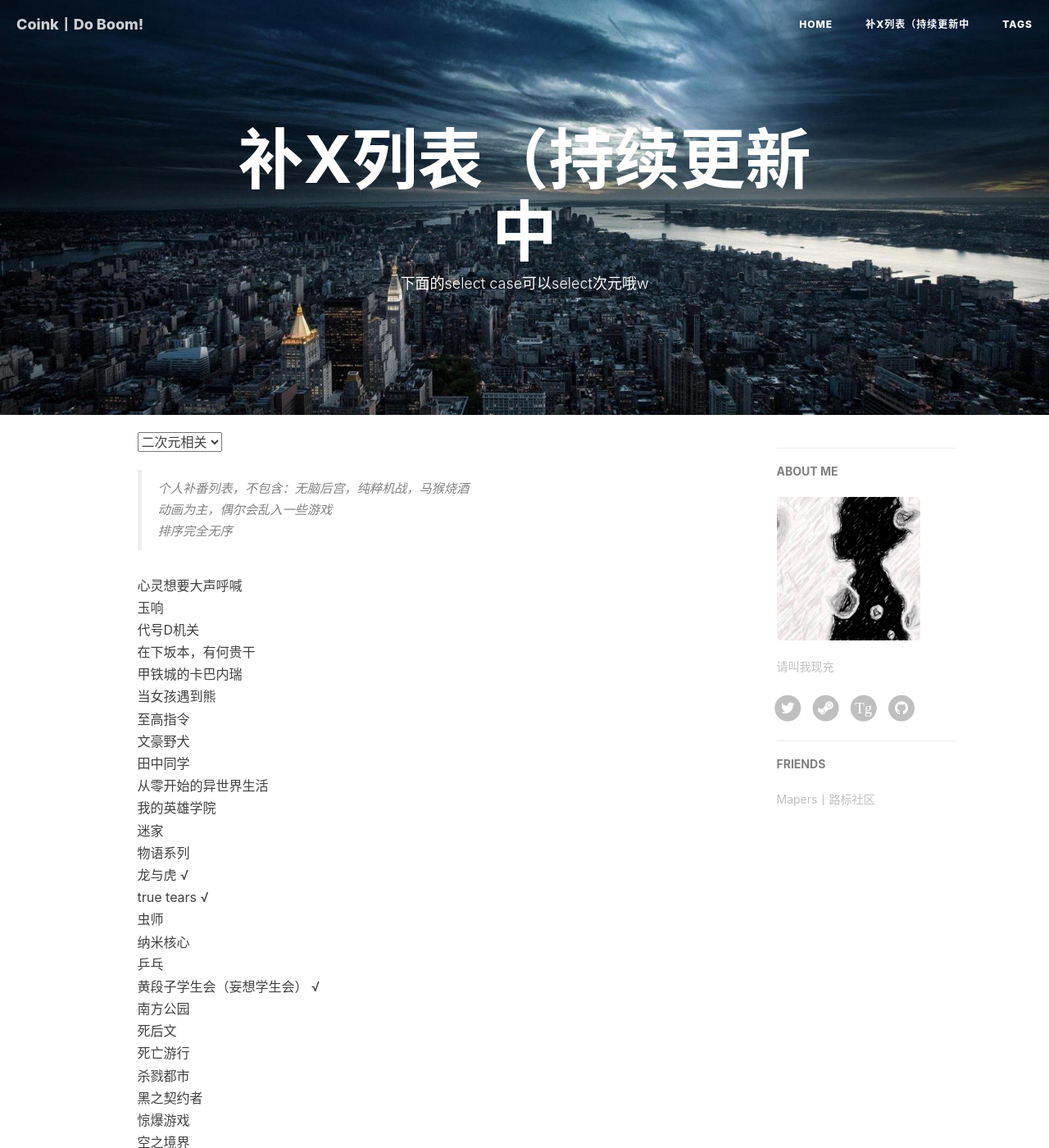
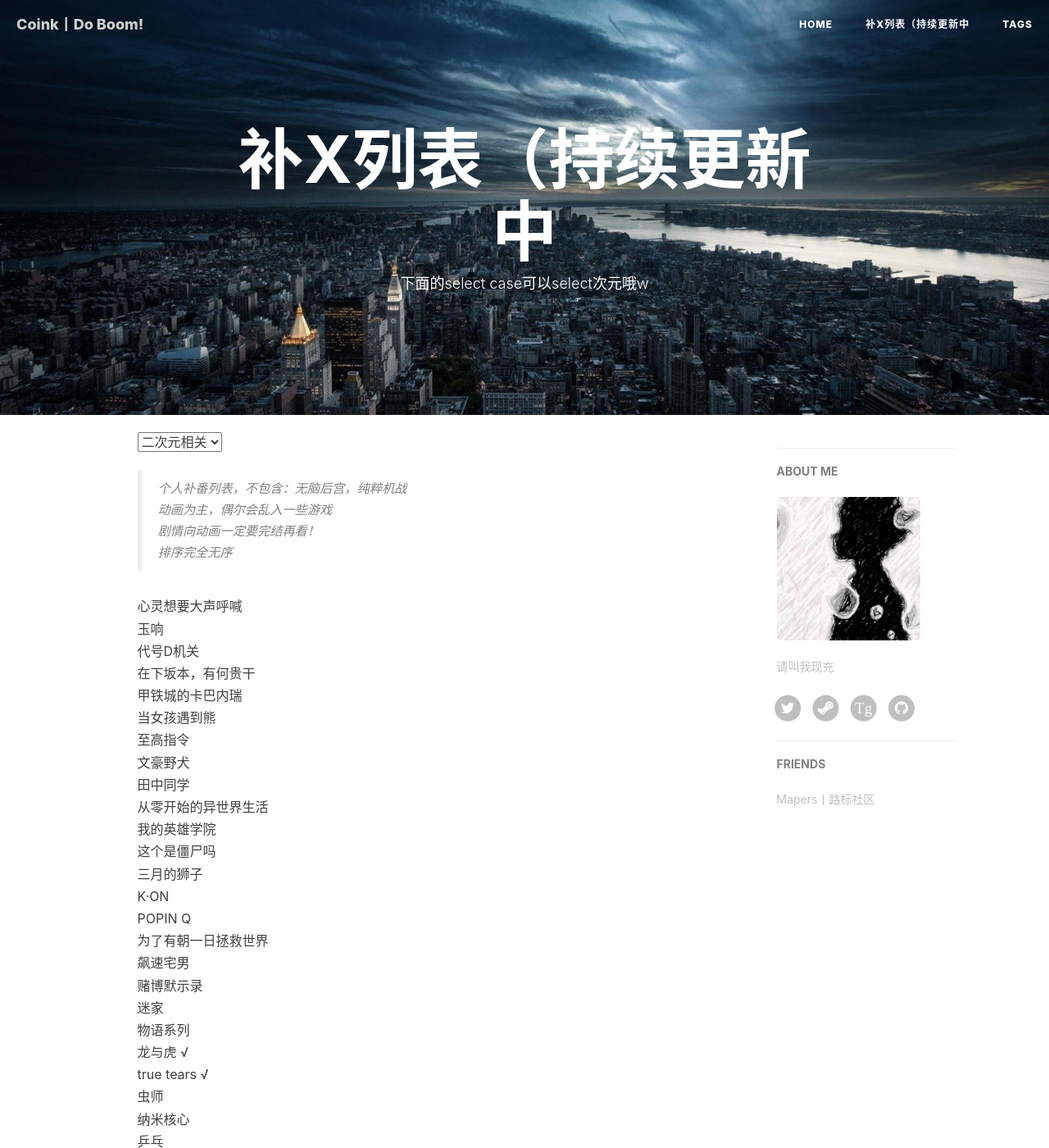
Before and after one commit to CoinkWang/coinkwang.github.com, a Jekyll site: the page built from about.html, in a window 1280 px wide and 1400 px high. Shown: the whole window at 82% size. Built offline with Jekyll 4.4.1, drawn with Linux system fonts in a browser that asks for light colours; nearby versions of some CDN libraries; comment, search, counter and statistics services are not loaded; some of the changed text lies outside the part shown.

Commit message:
about
about renew

```diff
--- a/about.html
+++ b/about.html
@@ -14,8 +14,10 @@ header-img: "img/about-bg.jpg"
 <!-- Chinese Version -->
 <div class="zh post-container">
     <blockquote>
-     个人补番列表，不包含：无脑后宫，纯粹机战，马猴烧酒<br>
+     个人补番列表，不包含：无脑后宫，纯粹机战<br>
      动画为主，偶尔会乱入一些游戏
+     <br>
+     剧情向动画一定要完结再看！
      <br>排序完全无序
     </blockquote>
 
@@ -32,6 +34,13 @@ header-img: "img/about-bg.jpg"
 田中同学<br>
 从零开始的异世界生活<br>
 我的英雄学院<br>
+这个是僵尸吗<br>
+三月的狮子<br>
+K·ON<br>
+POPIN Q<br>
+为了有朝一日拯救世界<br>
+飙速宅男<br>
+赌博默示录<br>
 迷家<br>
 物语系列<br>
 龙与虎 √<br>
@@ -180,7 +189,14 @@ Punchline √<br>
 
 Who Am I我是谁：没有绝对安全的系统 （ 总体还不错<br>
 Web之困<br>
-生物（新课标） 选修1<br>
+啊哈，算法（我的入门书<br>
+XSS跨站脚本攻击剖析与防御（我的XSS入门书<br>
+密码学———密码算法与协议<br>
+普通物理学<br>
+离散数学<br>
+想当厨子的生物学家是个好黑客<br>
+线性代数<br>
+生物（新课标） 选修1 <br>
 Headfirst系列<br>
 What if <br>
 SQL Injection Attacks and Defense, Second Edition<br>
@@ -190,6 +206,9 @@ SQL Injection Attacks and Defense, Second Edition<br>
 创业维艰<br>
 联盟丨互联网时代的人才变革<br>
 Metasploit: The Penetration Tester's Guide: A Penetration Tester's Guide<br>
+球状闪电<br>
+三体<br>
+
 
     </p>
 
```
Also changed, not shown: other parts of about.html (+1 -1 lines), _posts/2016-05-01-april-without-you.md (+1 -1 lines).
